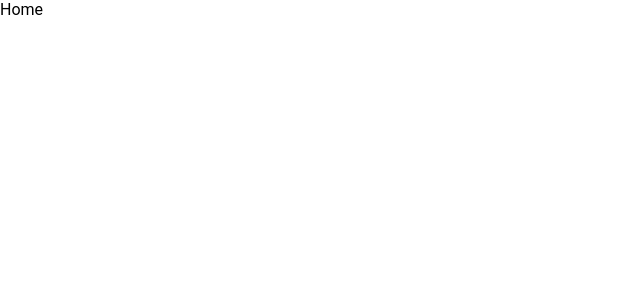
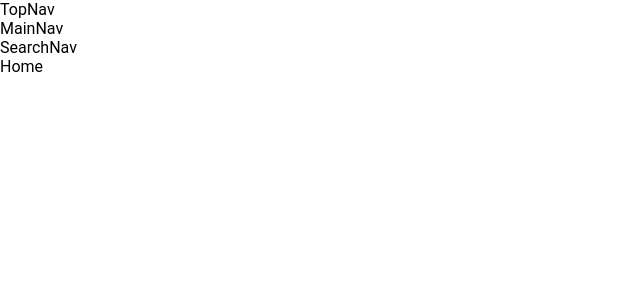
Before and after one commit to tawhidabdullah/bishwamarket, a React (Create React App) app: page / in a window 1280 px wide. Shown: the top 300 px of the page, without its empty margins (0-640 px from the left). Built offline with nearby package versions, Linux system fonts and the light colour scheme.

Commit message:
navigation skeleton added

```diff
--- a/src/App.tsx
+++ b/src/App.tsx
@@ -4,6 +4,9 @@ import { BrowserRouter, Route, Switch } from 'react-router-dom';
 
 // import pages
 import Home from './pages/Home'
+
+// import navigation container
+import {Navigation} from './containers/Navigation'
 
 // import layout
 import Layout from './layout'
@@ -18,6 +21,7 @@ const App = () => {
     <BrowserRouter>
       <React.Fragment>
         <Layout>
+          <Navigation />
           <Switch>
             <Route exact path={'/'}  component={Home}  />
           </Switch>
--- /dev/null
+++ b/src/components/Navigation/MainNav/MainNav.tsx
@@ -0,0 +1,17 @@
+import React from 'react';
+import styled from  'styled-components';
+
+const  MainNav = (props) => {
+
+  return (
+    <MainNavContainer>
+      MainNav
+    </MainNavContainer>
+  )
+}
+
+export default MainNav;
+
+const MainNavContainer = styled.div`
+
+`
--- /dev/null
+++ b/src/components/Navigation/MainNav/index.tsx
@@ -0,0 +1 @@
+export {default as MainNav} from './MainNav';
--- /dev/null
+++ b/src/components/Navigation/SearchNav/SearchNav.tsx
@@ -0,0 +1,18 @@
+import React from 'react';
+import styled from 'styled-components';
+
+const  SearchNav = (props) => {
+
+
+  return (
+    <SearchNavContainer>
+      SearchNav
+    </SearchNavContainer>
+  )
+}
+
+export default SearchNav;
+
+const SearchNavContainer = styled.div`
+
+`
--- /dev/null
+++ b/src/components/Navigation/SearchNav/index.tsx
@@ -0,0 +1 @@
+export {default as SearchNav} from './SearchNav';
--- /dev/null
+++ b/src/components/Navigation/TopNav/TopNav.tsx
@@ -0,0 +1,17 @@
+import React from 'react';
+import styled from 'styled-components';
+
+const  TopNav = (props) => {
+
+  return (
+    <TopNavContainer>
+        TopNav
+    </TopNavContainer>
+  )
+}
+
+const TopNavContainer = styled.div`
+
+`
+
+export default TopNav;
--- /dev/null
+++ b/src/components/Navigation/TopNav/index.tsx
@@ -0,0 +1 @@
+export {default as TopNav} from './TopNav';
--- /dev/null
+++ b/src/containers/Navigation/Navigation.tsx
@@ -0,0 +1,24 @@
+import React from 'react';
+import styled from 'styled-components'
+
+// import navbar components
+import {MainNav} from '../../components/Navigation/MainNav';
+import {TopNav} from '../../components/Navigation/TopNav';
+import {SearchNav} from '../../components/Navigation/SearchNav';
+
+const Navigation  = () => {
+  return(
+    <NavigationContainer>
+      <TopNav />
+      <MainNav />
+      <SearchNav />
+    </NavigationContainer>
+  )
+}
+
+const NavigationContainer = styled.div`
+  display: flex;
+  flex-direction: column;
+`
+
+export default Navigation;
--- /dev/null
+++ b/src/containers/Navigation/index.tsx
@@ -0,0 +1 @@
+export {default as Navigation} from './Navigation';
--- a/src/pages/Home/Home.tsx
+++ b/src/pages/Home/Home.tsx
@@ -1,10 +1,6 @@
 import React from 'react'
 
-interface Props {
-
-}
-
-const Home = (props: Props) => {
+const Home = (props) => {
     return (
         <div>
             Home
```
